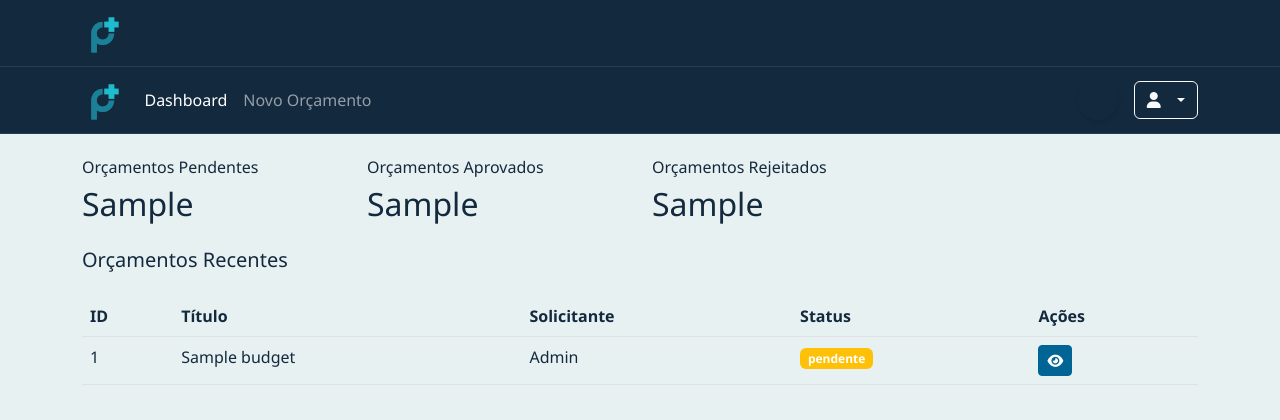
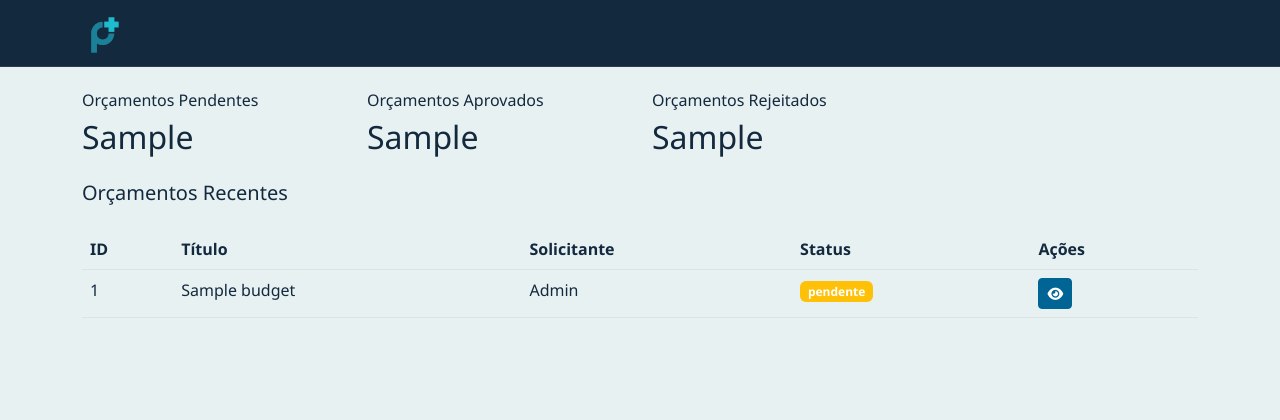
Before and after one commit to bmrocha/Planeje-plus, a Flask app: template templates/dashboard.html in a window 1280 px wide. Shown: the top 420 px of the page. Run offline with Flask 3, Linux system fonts and the light colour scheme; tables that the repository leaves empty hold one stand-in row (values such as "Sample post"); the template is opened without the code that fills it: values that come from a table or form of the project are taken from there, most other values are stand-ins (such as "Sample title", 1, 10 or a date in 2020).

Commit message:
fix: remover header duplicado do dashboard

```diff
--- a/templates/dashboard.html
+++ b/templates/dashboard.html
@@ -1,44 +1,6 @@
 {% extends "base.html" %}
 
 {% block content %}
-{% if current_user.role != 'administrador' %}
-<nav class="navbar navbar-expand-lg navbar-dark">
-    <div class="container">
-        <a class="navbar-brand" href="#">
-            <img src="{{ url_for('static', filename='img/logo-planeje.png') }}" alt="Logo" height="40">
-        </a>
-        <button class="navbar-toggler" type="button" data-bs-toggle="collapse" data-bs-target="#navbarNav">
-            <span class="navbar-toggler-icon"></span>
-        </button>
-        <div class="collapse navbar-collapse" id="navbarNav">
-            <ul class="navbar-nav me-auto">
-                <li class="nav-item">
-                    <a class="nav-link active" href="#">Dashboard</a>
-                </li>
-                <li class="nav-item">
-                    <a class="nav-link" href="{{ url_for('new_budget') }}">Novo Orçamento</a>
-                </li>
-            </ul>
-            <div class="d-flex align-items-center">
-                <div class="theme-toggle me-3" onclick="toggleTheme()">
-                    <i class="fas fa-moon"></i>
-                </div>
-                <div class="dropdown">
-                    <button class="btn btn-outline-light dropdown-toggle" type="button" data-bs-toggle="dropdown">
-                        <i class="fas fa-user me-2"></i>{{ current_user.name }}
-                    </button>
-                    <ul class="dropdown-menu dropdown-menu-end">
-                        <li><a class="dropdown-item" href="{{ url_for('profile') }}"><i class="fas fa-user-cog me-2"></i>Perfil</a></li>
-                        <li><hr class="dropdown-divider"></li>
-                        <li><a class="dropdown-item" href="{{ url_for('logout') }}"><i class="fas fa-sign-out-alt me-2"></i>Sair</a></li>
-                    </ul>
-                </div>
-            </div>
-        </div>
-    </div>
-</nav>
-{% endif %}
-
 <div class="container py-4">
     {% if current_user.role == 'administrador' %}
     <!-- Estatísticas de Usuários para Administradores -->
```
